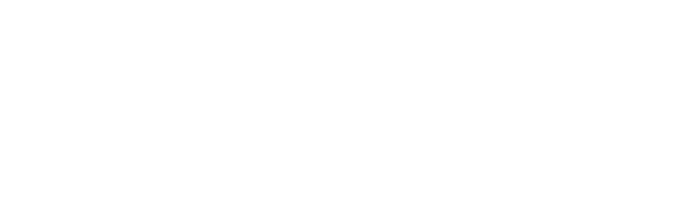
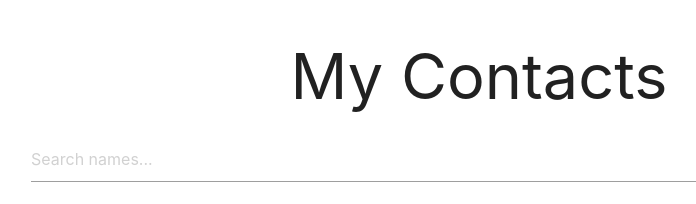
Before and after one commit to DenisKantic/filterable-list-javascript, a plain HTML site: page index.html in a window 1280 px wide. Shown: the whole page, without its empty margins (161-857 px from the left). Drawn offline with nearby package versions, Linux system fonts and the light colour scheme.

Commit message:
created .container, .center-align and input

```diff
--- a/index.html
+++ b/index.html
@@ -3,11 +3,19 @@
 <head>
     <meta charset="UTF-8">
     <meta name="viewport" content="width=device-width, initial-scale=1.0">
+    <link rel="stylesheet" href="https://cdnjs.cloudflare.com/ajax/libs/materialize/1.0.0/css/materialize.min.css"> <!-- materialize css-->
     <title>My Contacts</title>
 </head>
 <body>
 
+    <div class="container">
 
+        <h1 class="center-align">
+            My Contacts
+        </h1>
+
+        <input type="text" id=filterInput placeholder="Search names...">
+    </div>
 
 
     <script src="app.js"></script>
```
